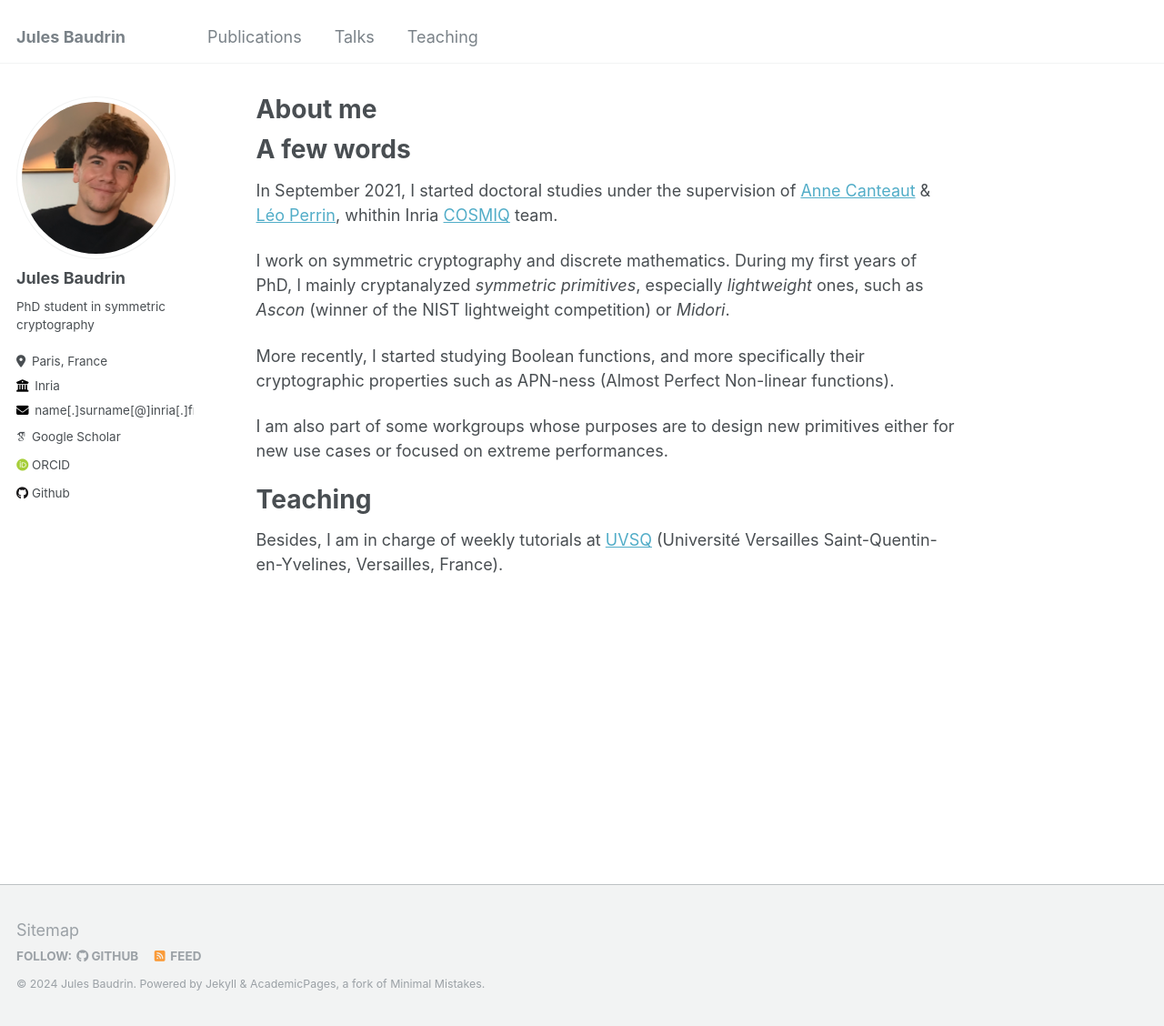
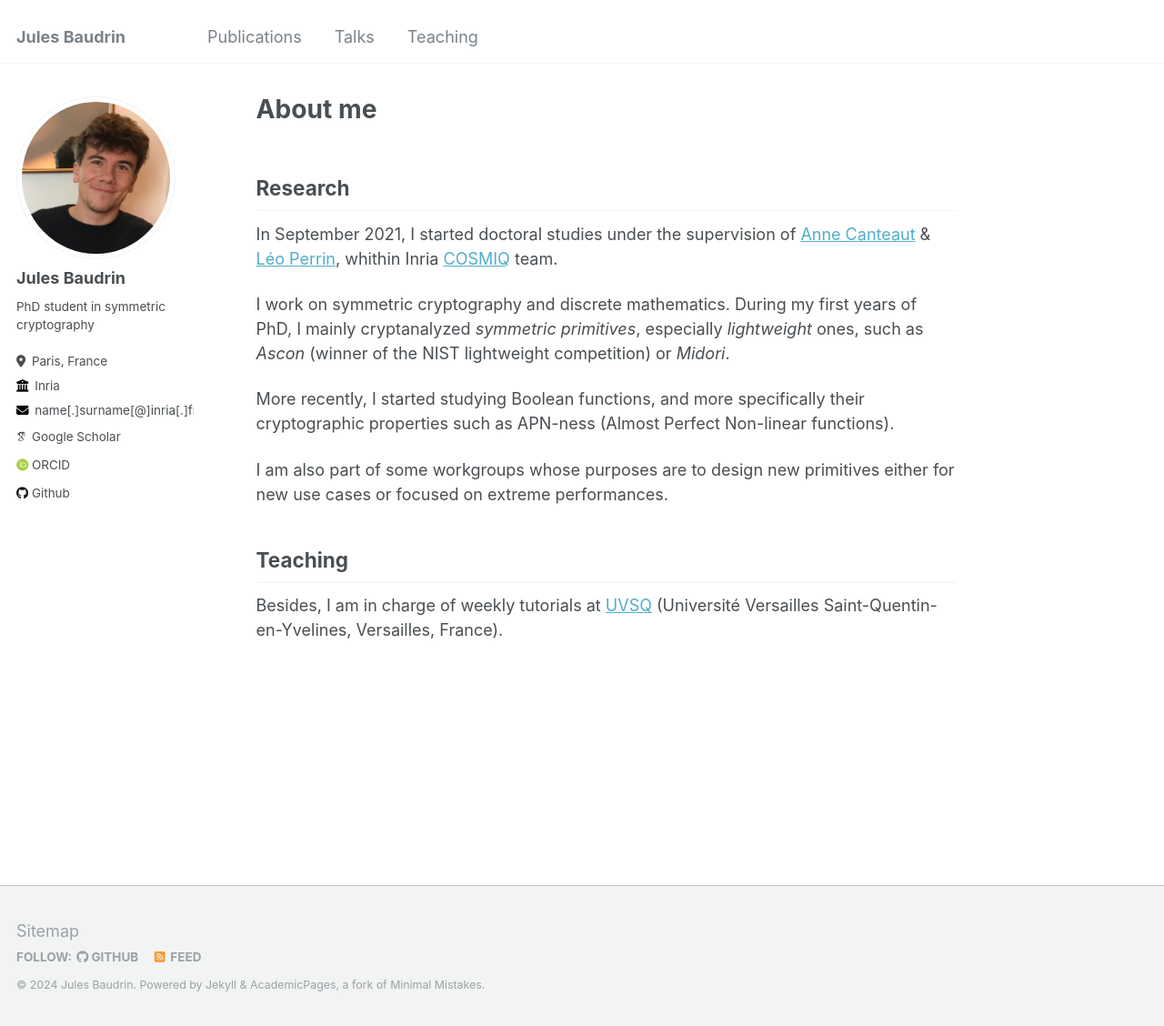
Before and after one commit to baudrin-j/baudrin-j.github.io, a Jekyll site: the page built from _pages/about.md, in a window 1280 px wide and 1128 px high. Shown: the whole window at 91% size. Built offline with Jekyll 4.4.1, drawn with Linux system fonts in a browser that asks for light colours; some web fonts are replaced.

Commit message:
Update about.md

```diff
--- a/_pages/about.md
+++ b/_pages/about.md
@@ -7,7 +7,7 @@ redirect_from:
   - /about.html
 ---
 
-# A few words
+## Research
 In September 2021, I started doctoral studies under the supervision of [Anne Canteaut](https://www.rocq.inria.fr/secret/Anne.Canteaut/) & [Léo Perrin](https://who.paris.inria.fr/Leo.Perrin/), whithin Inria [COSMIQ](https://www.rocq.inria.fr/secret/) team.
 
 I work on symmetric cryptography and discrete mathematics.
@@ -17,5 +17,5 @@ More recently, I started studying Boolean functions, and more specifically their
 
 I am also part of some workgroups whose purposes are to design new primitives either for new use cases or focused on extreme performances.
 
-# Teaching
+## Teaching
 Besides, I am in charge of weekly tutorials at [UVSQ](https://www.uvsq.fr) (Université Versailles Saint-Quentin-en-Yvelines, Versailles, France).
```
